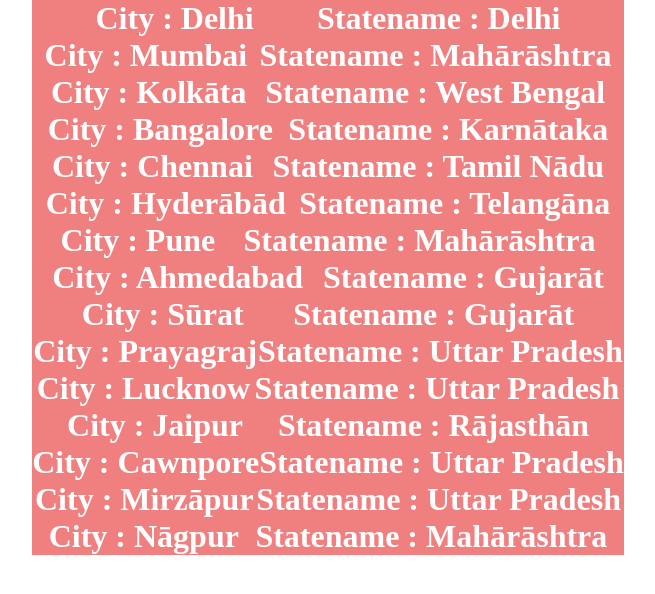
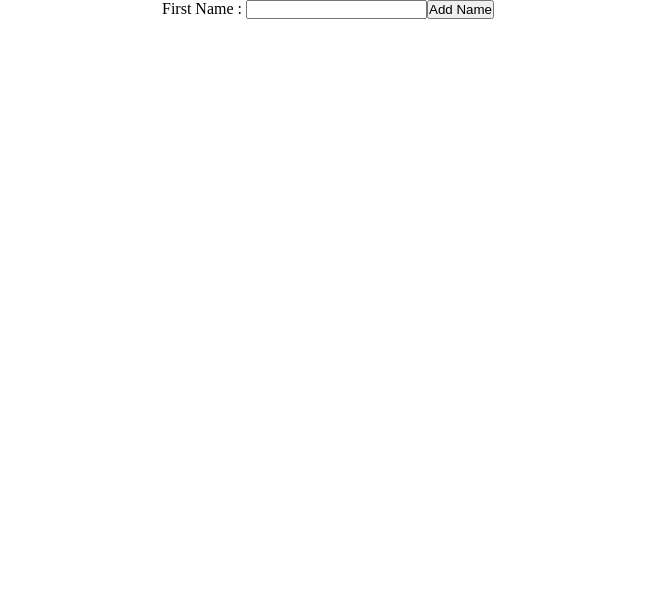
Before and after one commit to banti377/React, a React (Vite) app in the folder vite-project/: page / in a window 1280 px wide. Shown: the top 594 px of the page, without its empty margins (312-967 px from the left). Built offline with nearby package versions, Linux system fonts and the light colour scheme.

Commit message:
add work

```diff
--- a/vite-project/src/App.jsx
+++ b/vite-project/src/App.jsx
@@ -4,12 +4,14 @@ import ClassCom from './component/Classcom';
 import Fun from './component/Func';
 import ListKey from './List/ListKey';
 import Test from './map/Test';
+import InputCom from './input/InputCom';
 
 
 function App() {
   return (
     <div>
-      <Test />
+      <InputCom />
+      {/* <Test /> */}
       {/* <ClassCom />
       <Fun />
       <ListKey /> */}
--- /dev/null
+++ b/vite-project/src/input/InputCom.jsx
@@ -0,0 +1,30 @@
+import React, { useState } from 'react'
+
+export default function InputCom() {
+
+    let [firstName, setFirstName] = useState("");
+    let [data, setData] = useState([]);
+    function getData(e) {
+        setFirstName(e?.target?.value);
+    }
+
+    function addData(params) {
+        setData([...data, firstName]);
+        setFirstName("");
+    }
+
+    return (
+        <>
+            <label htmlFor='fn'>First Name : </label>
+            <input type="text" value={firstName} onChange={(e) => getData(e)} />
+            <button onClick={() => addData()}>Add Name</button>
+            {/* <h1>{firstName}</h1> */}
+
+            <div>
+                {data.map((e, i) => {
+                    return <h1 key={i}>{e}</h1>
+                })}
+            </div>
+        </>
+    )
+}
```
